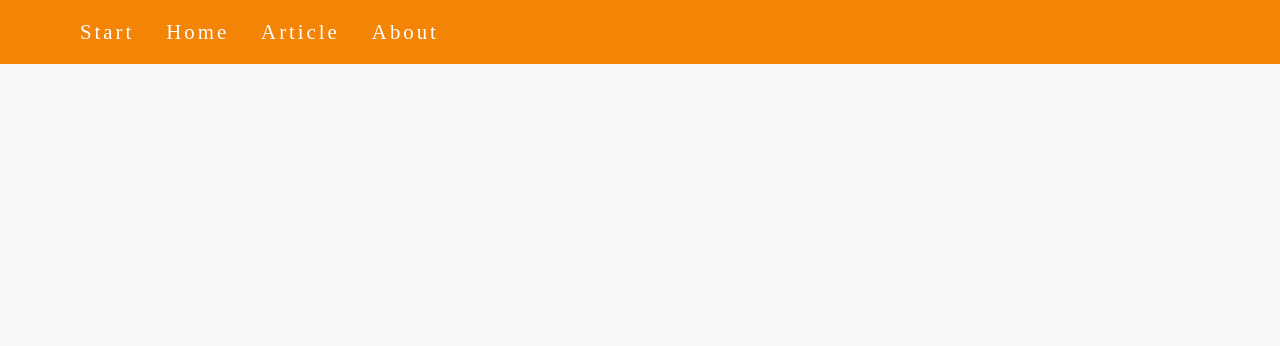
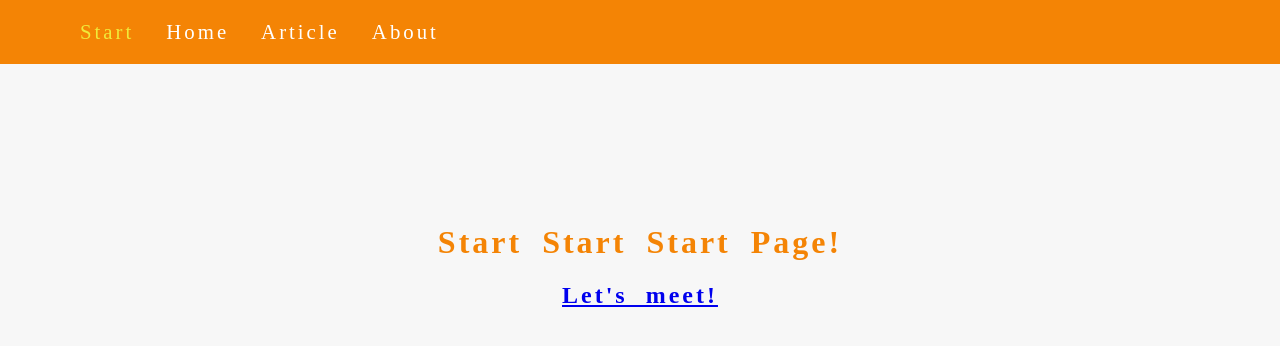
Before and after one commit to Waldemar-00/react_router, a React (Create React App) app: page /start in a window 1280 px wide. Shown: the top 346 px of the page. Built offline with nearby package versions, Linux system fonts and the light colour scheme; a web font is replaced by a local one.

Commit message:
I used Navigate component to user redirect from any wrong url.

```diff
--- a/src/App.js
+++ b/src/App.js
@@ -5,7 +5,7 @@ import Header from './components/Header'
 import ContactUs from './components/pages/ContactUs'
 import Articles from './components/pages/Articles'
 import ArticlesDetails from './components/pages/ArticleDetails'
-import { Route, Routes } from 'react-router-dom'
+import { Route, Routes, Navigate } from 'react-router-dom'
 import Form from './components/pages/Form'
 function App() {
   return (
@@ -13,13 +13,14 @@ function App() {
       <Header />
       <main>
         <Routes>
-          <Route index element={<Start />}/>
+          <Route path='start' index element={<Start />}/>
           <Route path='home' element={<Home />}/>
           <Route path='about' element={<About />}/>
           <Route path='articles' element={<Articles/>}/>
           <Route path='article/:property' element={<ArticlesDetails />}/>
           <Route path='contact' element={<ContactUs />} />
-          <Route path='user' element={<Form />} />
+          <Route path='start/user' element={<Form />} />
+          <Route path='*' element={<Navigate to='start'/>} />
         </Routes>
       </main>
     </div>
--- a/src/components/Header.js
+++ b/src/components/Header.js
@@ -4,7 +4,7 @@ const Header = () => {
   return (
     <header className={styles.header}>
       <ul>
-        <li><NavLink className={({isActive}) => isActive ? styles.active : ''} to="/">Start</NavLink></li>
+        <li><NavLink className={({isActive}) => isActive ? styles.active : ''} to="start">Start</NavLink></li>
         <li><NavLink className={({isActive}) => isActive ? styles.active : ''} to="home">Home</NavLink></li>
         <li><NavLink className={({isActive}) => isActive ? styles.active : ''} to="articles">Article</NavLink></li>
         <li><NavLink className={({isActive}) => isActive ? styles.active : ''} to="about">About</NavLink></li>
```
